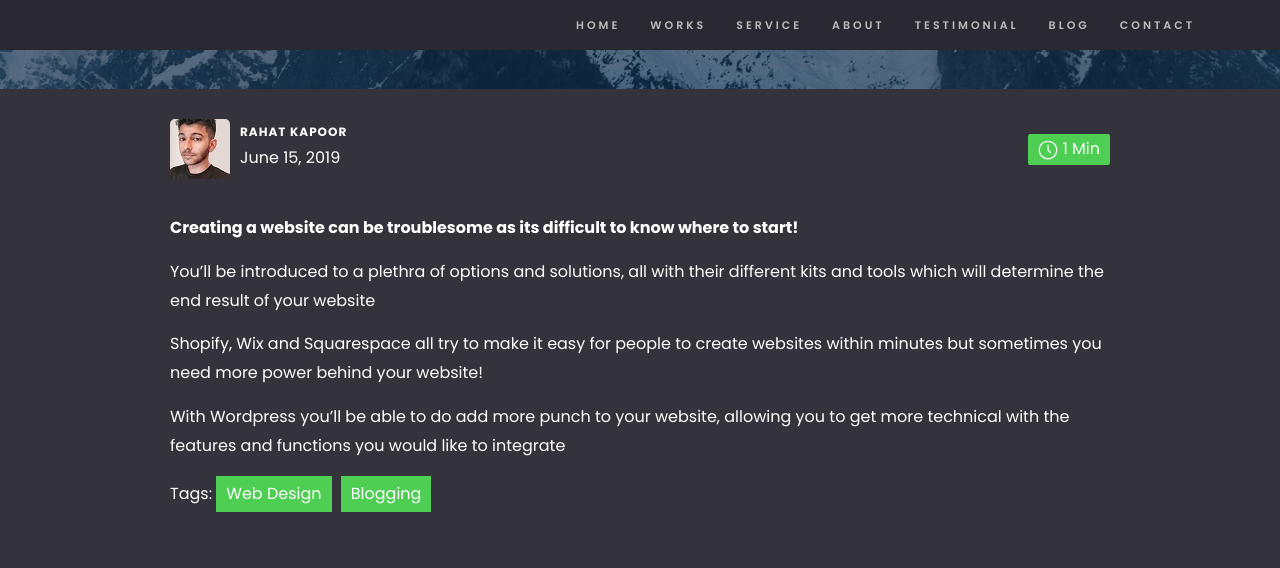
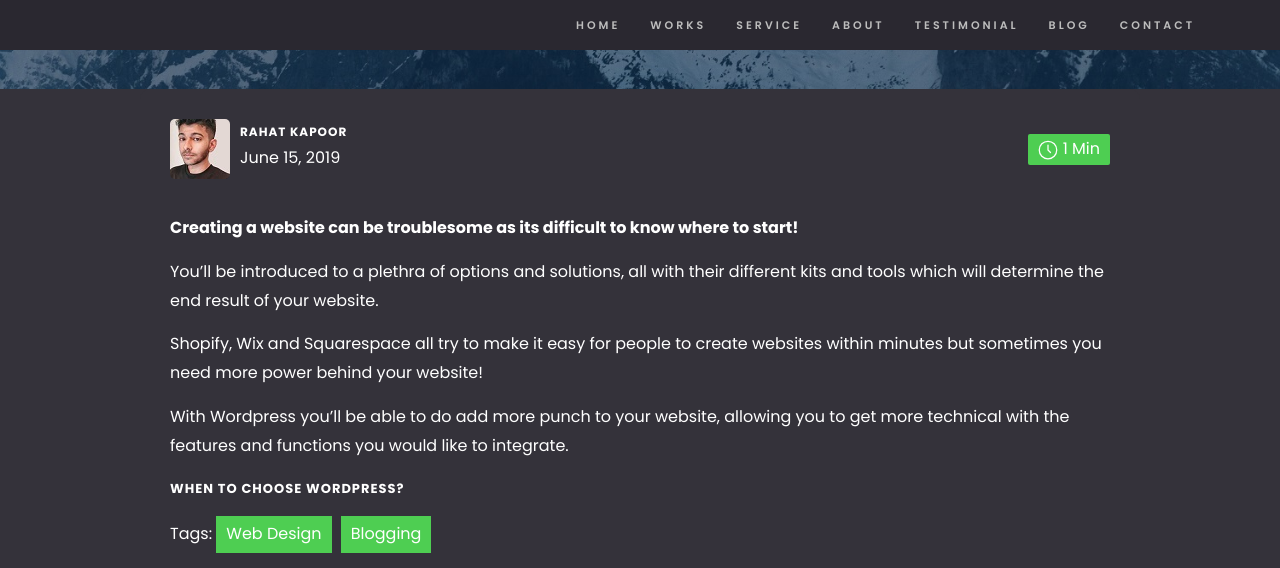
Before and after one commit to RahKapoor/Portfolio, a Jekyll site: the page built from _posts/2019-01-21-10-tips-for-drawing-with-coloured-pencils.md, in a window 1280 px wide and 900 px high, scrolled down 361 px, cut to the strip 0-568 px from the top of the window. Built offline with Jekyll 4.4.1, drawn with Linux system fonts in a browser that asks for light colours.

Commit message:
Update 2019-01-21-10-tips-for-drawing-with-coloured-pencils.md

```diff
--- a/_posts/2019-01-21-10-tips-for-drawing-with-coloured-pencils.md
+++ b/_posts/2019-01-21-10-tips-for-drawing-with-coloured-pencils.md
@@ -11,8 +11,10 @@ tags: [web design, blogging]
 
 **Creating a website can be troublesome as its difficult to know where to start!**
 
-You'll be introduced to a plethra of options and solutions, all with their different kits and tools which will determine the end result of your website
+You'll be introduced to a plethra of options and solutions, all with their different kits and tools which will determine the end result of your website.
 
 Shopify, Wix and Squarespace all try to make it easy for people to create websites within minutes but sometimes you need more power behind your website!
 
-With Wordpress you'll be able to do add more punch to your website, allowing you to get more technical with the features and functions you would like to integrate
+With Wordpress you'll be able to do add more punch to your website, allowing you to get more technical with the features and functions you would like to integrate.
+
+### When to choose Wordpress? ###
```
